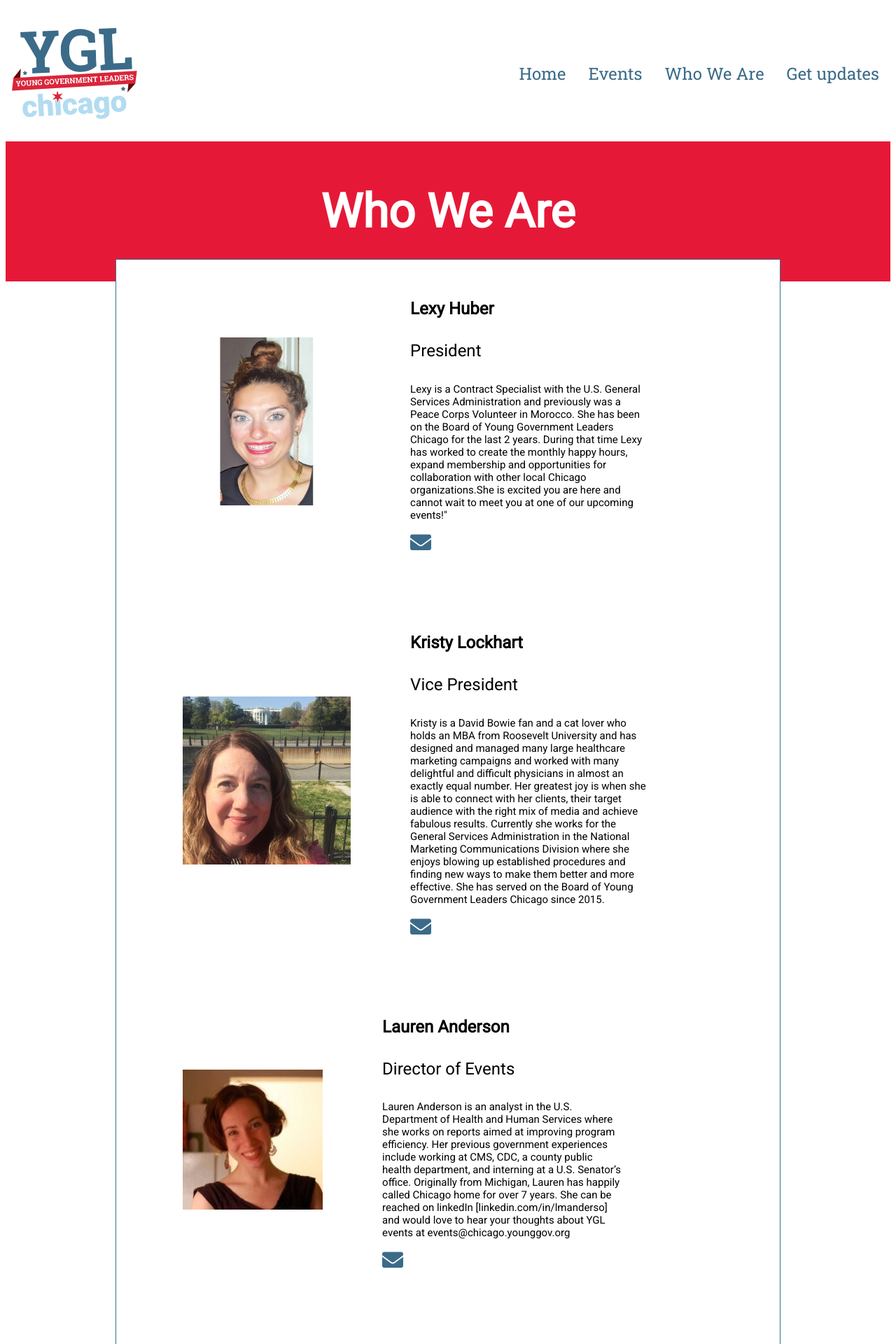
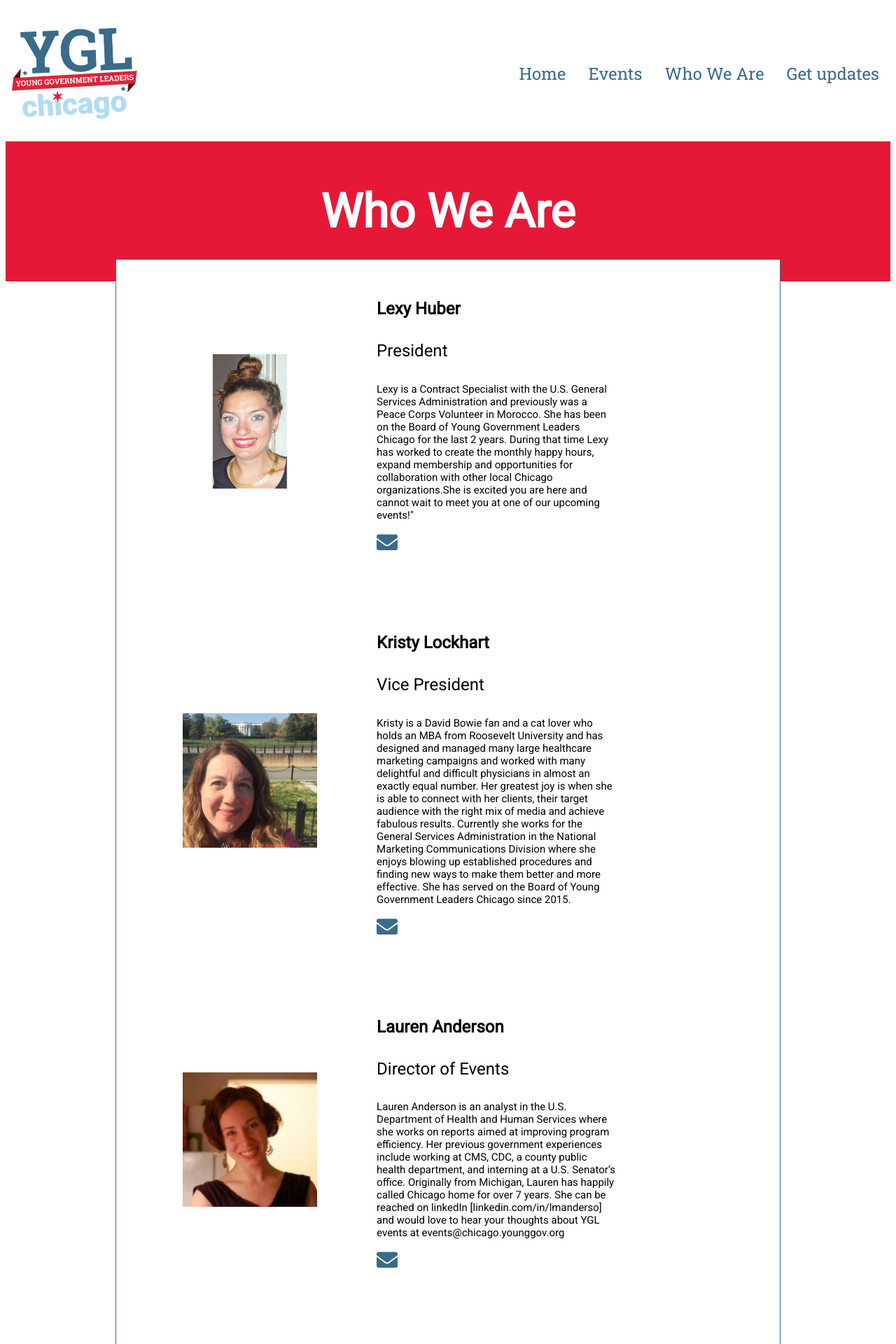
Before and after one commit to code-312/chicago-ygl-website-jekyll, a Jekyll site: the page built from whoweare.md, in a window 1280 px wide. Shown: the top 1920 px of the page at 70% size. Built offline with Jekyll 4.4.1, drawn with Linux system fonts in a browser that asks for light colours.

Commit message:
Minor style fixes. Make connect links functional.

```diff
--- a/_includes/connect.html
+++ b/_includes/connect.html
@@ -1,9 +1,9 @@
 <div class="connect">
     <h1>Connect</h1>
     <ul>
-      <li><a href="#"><i class="fab fa-facebook-f"></i> Facebook</a></li>
-      <li><a href="#"><i class="fab fa-twitter"></i> Twitter</a></li>
-      <li><a href="#"><i class="fab fa-instagram"></i> Instagram</a></li>
-      <li><a href="#"><i class="fas fa-envelope"></i> Email</a></li>
+      <li><a href="https://www.facebook.com/YGLChicago/" target="blank"><i class="fab fa-facebook-f"></i> Facebook</a></li>
+      <li><a href="https://twitter.com/YGLChicago" target="blank"><i class="fab fa-twitter"></i> Twitter</a></li>
+      <li><a href="https://www.instagram.com/yglchicago/" target="blank"><i class="fab fa-instagram"></i> Instagram</a></li>
+      <li><a href="mailto:chicago@younggov.org"><i class="fas fa-envelope"></i> Email</a></li>
     </ul>
   </div>
--- a/css/style.scss
+++ b/css/style.scss
@@ -180,6 +180,10 @@ h4 {
   margin: auto;
 }
 
+#hero-noimg h1 {
+  color: white;
+}
+
 @media (max-width: 600px) {
   #hero-noimg h1 {
     font-size: 36px;
@@ -194,6 +198,10 @@ h4 {
   z-index: 100;
   top: 10rem;
   width: 100%;
+}
+
+#hero-content h1 {
+  color: white;
 }
 
 @media (max-width: 600px) {
@@ -381,7 +389,7 @@ a.button {
 }
 
 .board-photo img {
-  max-height: 15rem;
+  max-width: 12rem;
 }
 @media (max-width: 600px) {
   .board-photo {
```
